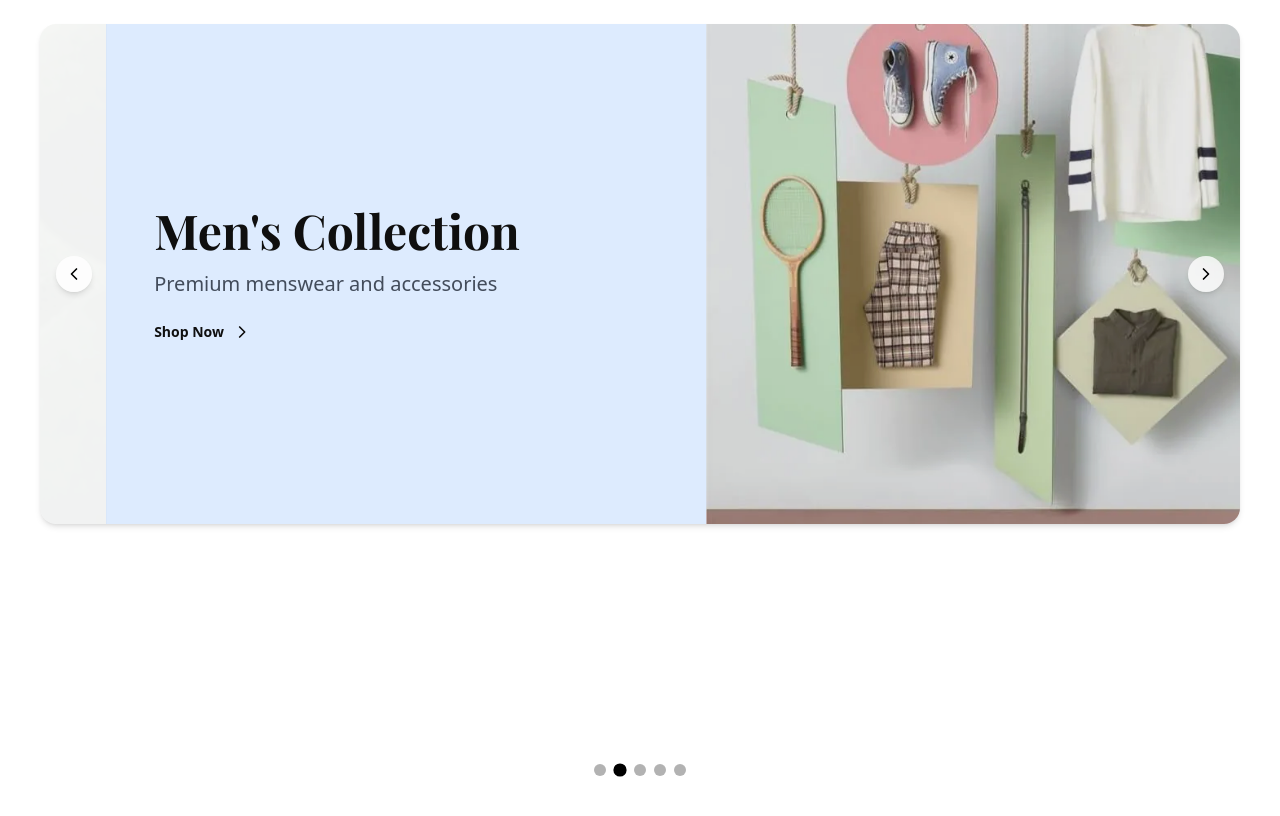
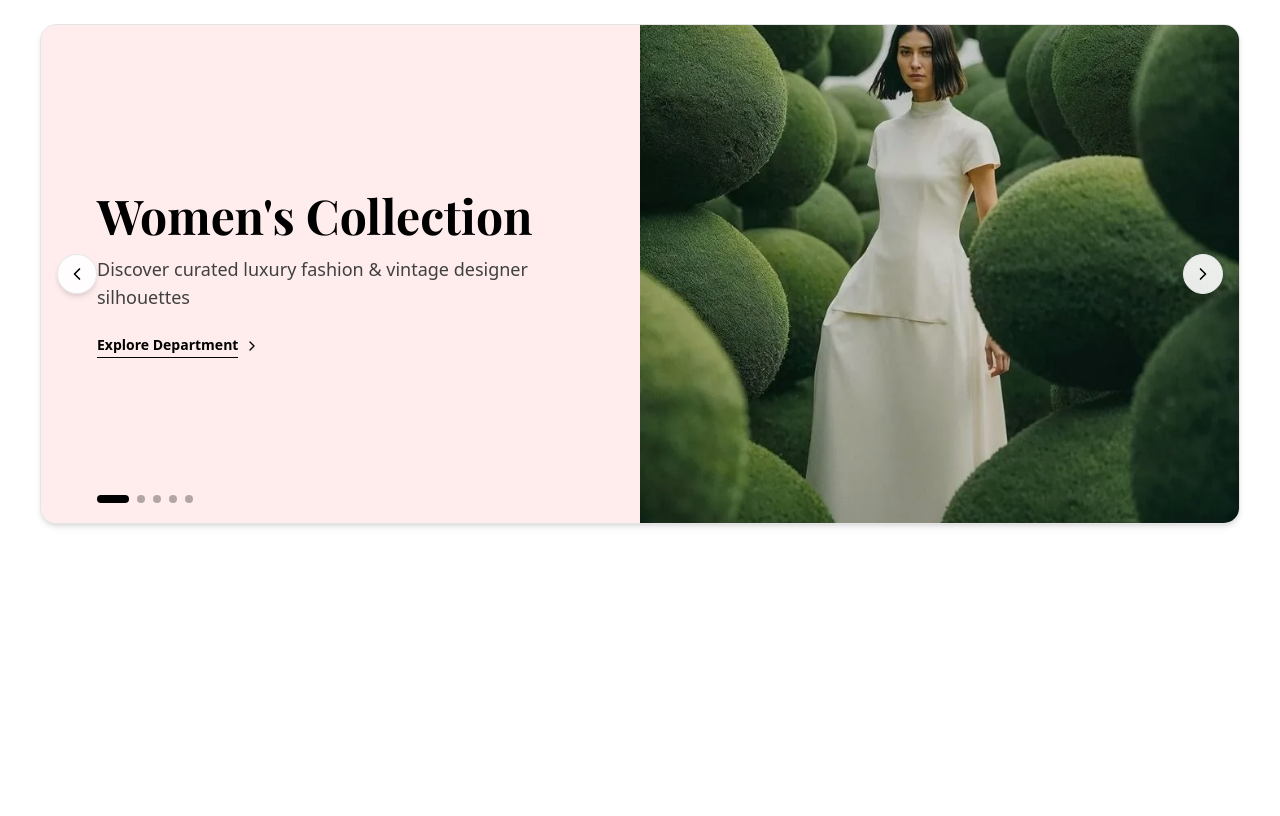
Before and after one commit to HARSHITHAPRIYAJAVAJI/Gratio_Collective-, a React (Vite) app: page /category-carousel in a window 1280 px wide. Shown: the top 816 px of the page. Built offline with nearby package versions, Linux system fonts and the light colour scheme.

Commit message:
fix: relocate carousel pagination indicators to prevent overlapping product images

```diff
--- a/src/components/CategoryCarousel.tsx
+++ b/src/components/CategoryCarousel.tsx
@@ -1,4 +1,4 @@
-import { useState, useEffect } from "react";
+import React, { useState, useEffect } from "react";
 import { ChevronLeft, ChevronRight } from "lucide-react";
 import { Link } from "react-router-dom";
 
@@ -9,42 +9,42 @@ const CategoryCarousel: React.FC = () => {
     {
       id: 1,
       title: "Women's Collection",
-      subtitle: "Discover luxury fashion for women",
+      subtitle: "Discover curated luxury fashion & vintage designer silhouettes",
       image: "/images/h.webp",
       link: "/women",
-      bgColor: "bg-rose-100"
+      bgColor: "bg-rose-100/70"
     },
     {
       id: 2,
       title: "Men's Collection",
-      subtitle: "Premium menswear and accessories",
+      subtitle: "Premium menswear, sartorial tailoring, and collector timepieces",
       image: "/images/hero1.webp",
       link: "/men",
-      bgColor: "bg-blue-100"
+      bgColor: "bg-blue-100/70"
     },
     {
       id: 3,
       title: "Children's Style",
-      subtitle: "Adorable fashion for little ones",
+      subtitle: "Adorable curated fashion for little luxury connoisseurs",
       image: "https://images.unsplash.com/photo-1503919005314-30d93d07d823?w=800&h=500&fit=crop&crop=center&auto=format&q=75",
       link: "/children",
-      bgColor: "bg-yellow-100"
+      bgColor: "bg-yellow-100/70"
     },
     {
       id: 4,
       title: "Luxury Bags",
-      subtitle: "Designer handbags and accessories",
+      subtitle: "Authenticated designer handbags, clutches, and leather goods",
       image: "https://images.unsplash.com/photo-1586023492125-27b2c045efd7?w=800&h=500&fit=crop&crop=center&auto=format&q=75",
       link: "/bags",
-      bgColor: "bg-purple-100"
+      bgColor: "bg-purple-100/70"
     },
     {
       id: 5,
       title: "Premium Jewelry",
-      subtitle: "Exquisite jewelry and timepieces",
+      subtitle: "Exquisite high jewelry, fine gold, and authenticated watches",
       image: "https://images.unsplash.com/photo-1617038260897-41a1f14a8ca0?w=800&h=500&fit=crop&crop=center&auto=format&q=75",
       link: "/jewelry",
-      bgColor: "bg-amber-100"
+      bgColor: "bg-amber-100/70"
     }
   ];
 
@@ -58,38 +58,38 @@ const CategoryCarousel: React.FC = () => {
 
   // Auto-advance slides
   useEffect(() => {
-    const timer = setInterval(nextSlide, 5000);
+    const timer = setInterval(nextSlide, 5500);
     return () => clearInterval(timer);
   }, []);
 
   return (
     <section className="w-full px-4 sm:px-6 lg:px-8 xl:px-10 mt-4 sm:mt-6 mb-8 sm:mb-12">
-      <div className="relative h-[440px] sm:h-[480px] lg:h-[500px] rounded-2xl overflow-hidden shadow-md">
+      <div className="relative h-[440px] sm:h-[480px] lg:h-[500px] rounded-2xl overflow-hidden shadow-md bg-white border border-neutral-200">
         {slides.map((slide, index) => (
           <div
             key={slide.id}
             className={`absolute inset-0 transition-all duration-700 ease-in-out ${
               index === currentSlide
-                ? 'opacity-100 transform translate-x-0'
+                ? 'opacity-100 transform translate-x-0 pointer-events-auto'
                 : index < currentSlide
-                ? 'opacity-0 transform -translate-x-full'
-                : 'opacity-0 transform translate-x-full'
+                ? 'opacity-0 transform -translate-x-full pointer-events-none'
+                : 'opacity-0 transform translate-x-full pointer-events-none'
             }`}
           >
             <Link to={slide.link} className="block h-full">
               <div className={`${slide.bgColor} h-full relative overflow-hidden group cursor-pointer`}>
                 <div className="grid grid-cols-1 md:grid-cols-2 h-full">
                   {/* Left side - Content */}
-                  <div className="flex flex-col justify-center p-6 sm:p-8 lg:p-12 z-10 relative order-2 md:order-1">
+                  <div className="flex flex-col justify-center p-6 sm:p-10 lg:p-14 z-10 relative order-2 md:order-1 pb-16 md:pb-14">
                     <h2 className="text-2xl sm:text-4xl lg:text-5xl font-playfair font-bold text-black mb-2 sm:mb-4 group-hover:transform group-hover:translate-x-2 transition-transform duration-300">
                       {slide.title}
                     </h2>
-                    <p className="text-sm sm:text-base lg:text-xl text-gray-700 mb-4 sm:mb-6 group-hover:transform group-hover:translate-x-2 transition-transform duration-300 delay-75">
+                    <p className="text-sm sm:text-base lg:text-lg text-neutral-700 mb-4 sm:mb-6 max-w-md group-hover:transform group-hover:translate-x-2 transition-transform duration-300 delay-75">
                       {slide.subtitle}
                     </p>
                     <div className="inline-flex items-center text-black font-semibold text-xs sm:text-sm group-hover:transform group-hover:translate-x-2 transition-transform duration-300 delay-150">
-                      <span className="mr-2">Shop Now</span>
-                      <ChevronRight className="h-4 w-4 sm:h-5 sm:w-5 group-hover:transform group-hover:translate-x-1 transition-transform duration-300" />
+                      <span className="mr-1.5 border-b border-black pb-0.5">Explore Department</span>
+                      <ChevronRight className="h-4 w-4 group-hover:translate-x-1 transition-transform duration-300" />
                     </div>
                   </div>
 
@@ -103,7 +103,7 @@ const CategoryCarousel: React.FC = () => {
                       decoding="async"
                       className="w-full h-full object-cover group-hover:scale-105 transition-transform duration-700"
                     />
-                    <div className="absolute inset-0 bg-black bg-opacity-10 group-hover:bg-opacity-0 transition-all duration-300"></div>
+                    <div className="absolute inset-0 bg-black/5 group-hover:bg-transparent transition-all duration-300"></div>
                   </div>
                 </div>
               </div>
@@ -111,37 +111,47 @@ const CategoryCarousel: React.FC = () => {
           </div>
         ))}
 
-        {/* Navigation Arrows (Hidden on tiny mobile to prevent covering text) */}
+        {/* Navigation Arrows */}
         <button
-          onClick={prevSlide}
-          className="hidden sm:flex absolute left-3 sm:left-4 top-1/2 transform -translate-y-1/2 bg-white/80 hover:bg-white rounded-full p-2 transition-all duration-200 z-20 shadow-md"
+          onClick={(e) => {
+            e.preventDefault();
+            prevSlide();
+          }}
+          className="hidden sm:flex absolute left-4 top-1/2 -translate-y-1/2 bg-white/90 hover:bg-white text-black rounded-full w-10 h-10 items-center justify-center transition-all duration-200 z-20 shadow-md hover:scale-105 border border-gray-200"
           aria-label="Previous slide"
         >
           <ChevronLeft className="h-5 w-5 text-black" />
         </button>
 
         <button
-          onClick={nextSlide}
-          className="hidden sm:flex absolute right-3 sm:right-4 top-1/2 transform -translate-y-1/2 bg-white/80 hover:bg-white rounded-full p-2 transition-all duration-200 z-20 shadow-md"
+          onClick={(e) => {
+            e.preventDefault();
+            nextSlide();
+          }}
+          className="hidden sm:flex absolute right-4 top-1/2 -translate-y-1/2 bg-white/90 hover:bg-white text-black rounded-full w-10 h-10 items-center justify-center transition-all duration-200 z-20 shadow-md hover:scale-105 border border-gray-200"
           aria-label="Next slide"
         >
           <ChevronRight className="h-5 w-5 text-black" />
         </button>
-      </div>
 
-      {/* Slide Indicators */}
-      <div className="absolute bottom-4 sm:bottom-6 left-1/2 transform -translate-x-1/2 flex space-x-2 z-20">
+        {/* Slide Indicators (Cleanly aligned under the text on the left, not overlapping photos) */}
+        <div className="absolute bottom-5 left-6 sm:left-10 lg:left-14 flex items-center space-x-2 z-20">
           {slides.map((_, index) => (
             <button
               key={index}
-            onClick={() => setCurrentSlide(index)}
-            className={`w-2.5 h-2.5 sm:w-3 sm:h-3 rounded-full transition-all duration-200 ${
+              onClick={(e) => {
+                e.preventDefault();
+                setCurrentSlide(index);
+              }}
+              aria-label={`Go to slide ${index + 1}`}
+              className={`h-2 rounded-full transition-all duration-300 ${
                 index === currentSlide
-                ? 'bg-black scale-110'
-                : 'bg-black/30 hover:bg-black/50'
+                  ? 'w-8 bg-black'
+                  : 'w-2 bg-black/30 hover:bg-black/60'
               }`}
             />
           ))}
+        </div>
       </div>
     </section>
   );
```
Lines whose indentation alone changed are shown as unchanged.
